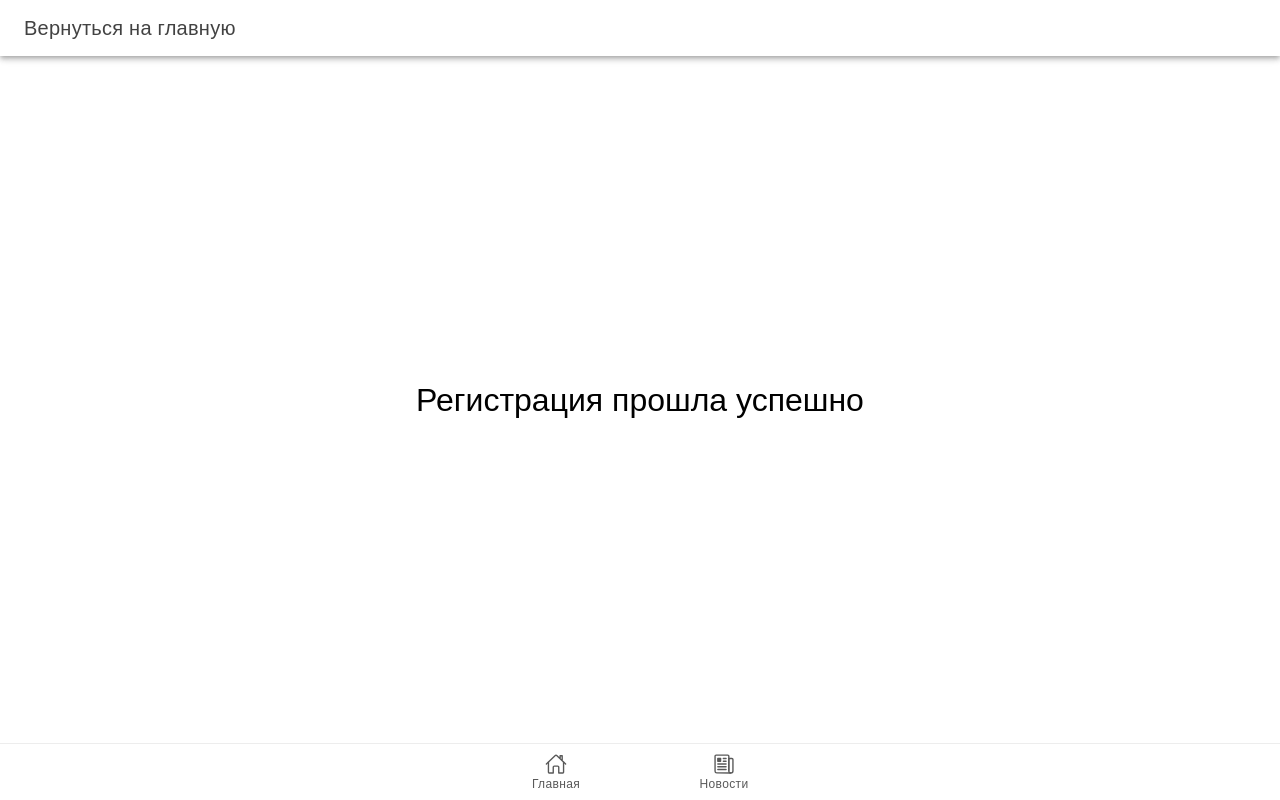
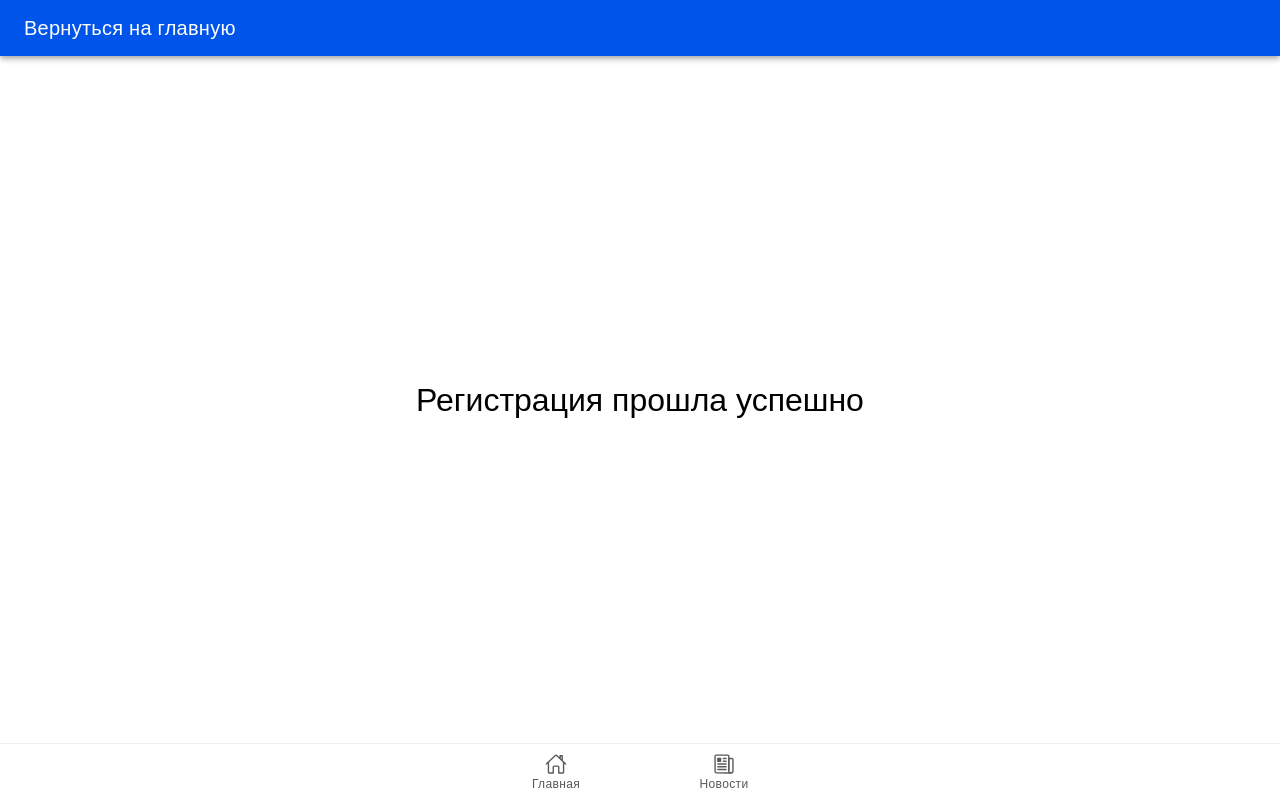
Before and after one commit to panovacoding/ionic-template, a React (Vite) app: page /success in a window 1280 px wide. Built offline with nearby package versions, Linux system fonts and the light colour scheme; no server answers; a web font is replaced by a local one.

Commit message:
fix: removed blank toolbars

```diff
--- a/src/pages/Home/Home.tsx
+++ b/src/pages/Home/Home.tsx
@@ -8,14 +8,7 @@ const Home: React.FC = () => {
     <IonPage>
       <Header title='Главная'/>
       <IonContent fullscreen>
-        <IonHeader collapse="condense">
-          <IonToolbar>
-            <IonTitle size="large">Blank</IonTitle>
-          </IonToolbar>
-        </IonHeader>
-
         <Form />
-
       </IonContent>
     </IonPage>
   );
--- a/src/pages/RegisterSuccess/RegisterSuccess.tsx
+++ b/src/pages/RegisterSuccess/RegisterSuccess.tsx
@@ -14,7 +14,7 @@ const Home: React.FC = () => {
   return (
     <IonPage>
       <IonHeader>
-        <IonToolbar>
+        <IonToolbar color="primary">
           <IonButtons slot="start">
             <IonBackButton></IonBackButton>
           </IonButtons>
@@ -22,16 +22,9 @@ const Home: React.FC = () => {
         </IonToolbar>
       </IonHeader>
       <IonContent fullscreen>
-        <IonHeader collapse="condense">
-          <IonToolbar>
-            <IonTitle size="large">Blank</IonTitle>
-          </IonToolbar>
-        </IonHeader>
-
         <div className="success-container">
           <h1>Регистрация прошла успешно</h1>
         </div>
-
       </IonContent>
     </IonPage>
   );
```
